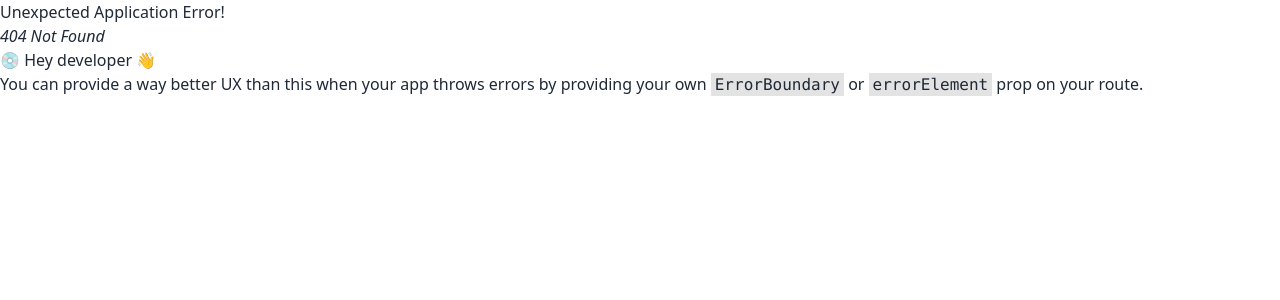
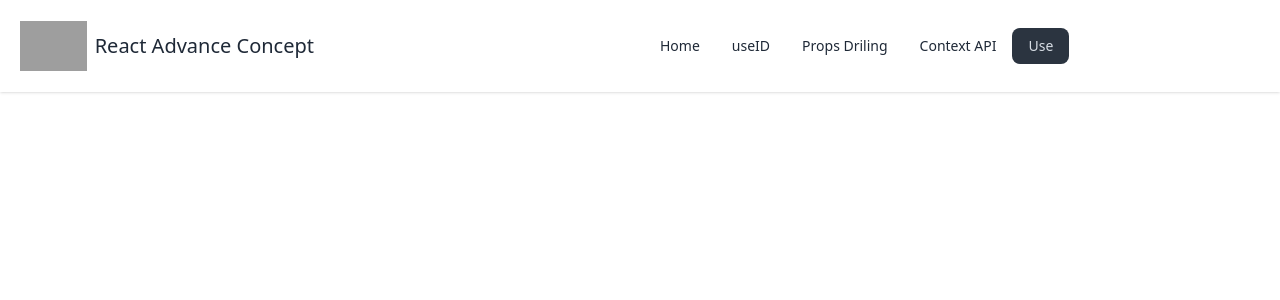
Before and after one commit to minhazapon/react.js-advance-concept, a React (Vite) app: page /use in a window 1280 px wide. Before the commit this address had no page. Shown: the top 300 px of the page. Built offline with nearby package versions, Linux system fonts and the light colour scheme; grey boxes are pictures that could not be loaded.

Commit message:
added file

```diff
--- a/src/Nav.jsx
+++ b/src/Nav.jsx
@@ -7,6 +7,7 @@ function Nav() {
         <li><NavLink to='/id'>useID</NavLink></li>
         <li><NavLink to='/pd'>Props Driling</NavLink></li>
         <li><NavLink to='/context'>Context API</NavLink></li>
+        <li><NavLink to='/use'>Use</NavLink></li>
     </>
 
     return (
--- a/src/custom hook/Cus.jsx
+++ b/src/custom hook/Cus.jsx
@@ -1,9 +1,10 @@
-import { useContext } from "react"
+
+import { use } from "react"
 import { UserContext } from "../context API/Context"
 
 export const useAllContext = () => {
 
-    const conApi = useContext(UserContext)
+    const conApi = use(UserContext)
     return conApi
 
 }
--- a/src/main.jsx
+++ b/src/main.jsx
@@ -11,6 +11,7 @@ import Root from './Root';
 import UseId from './useId/UseId';
 import PD from './props driling/PD';
 import Context, { UserContext } from './context API/Context';
+import UseHook from './use hook/UseHook';
 
 
 const router = createBrowserRouter([
@@ -34,6 +35,10 @@ const router = createBrowserRouter([
         path: "/context",
         element: <Context></Context>,
       },
+      {
+        path: "/use",
+        element: <UseHook></UseHook>,
+      },
     ],
   },
 ]);
--- /dev/null
+++ b/src/use hook/UseHook.jsx
@@ -0,0 +1,11 @@
+
+
+function UseHook() {
+    return (
+        <div>
+
+        </div>
+    )
+}
+
+export default UseHook
```
